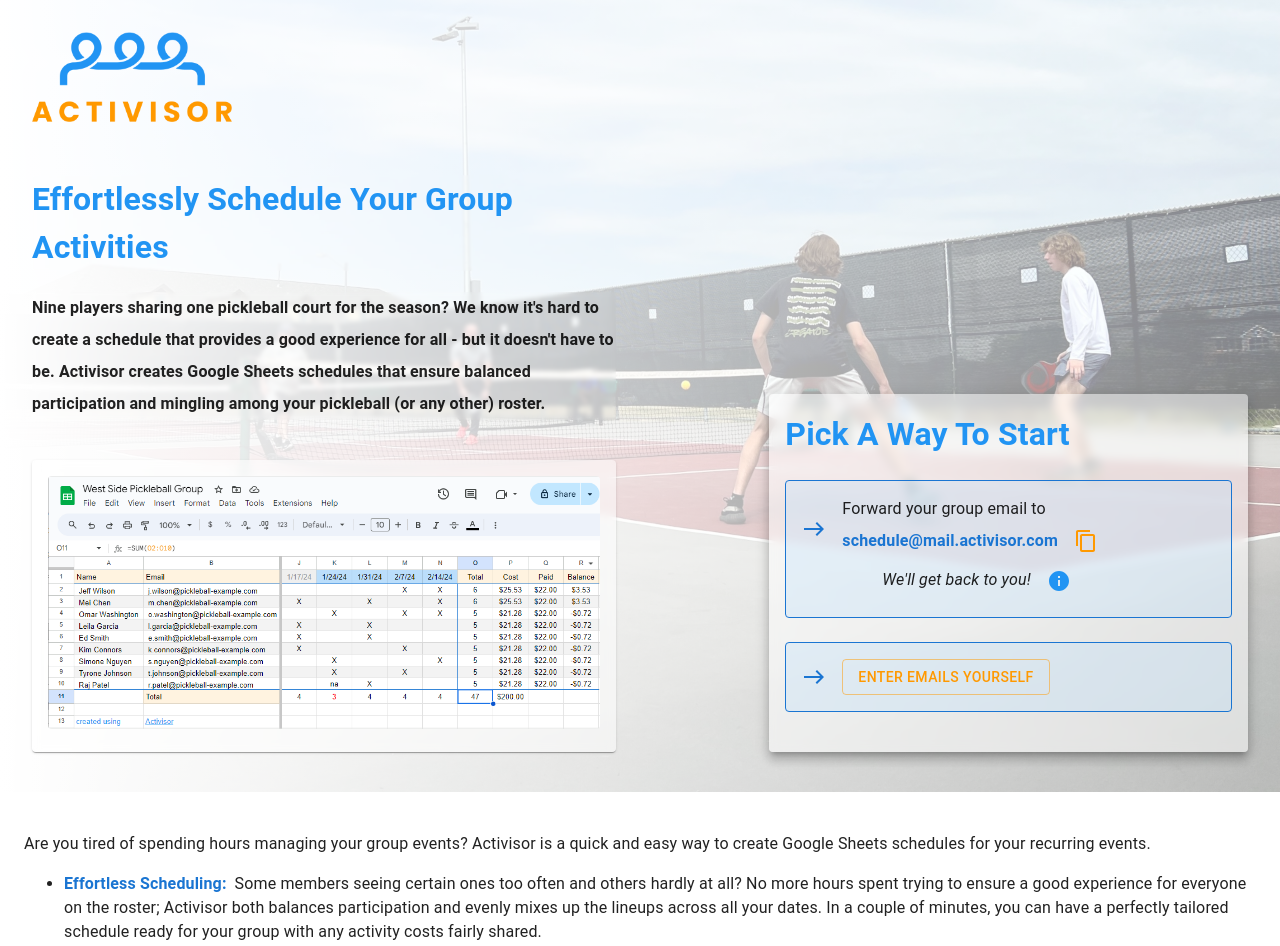
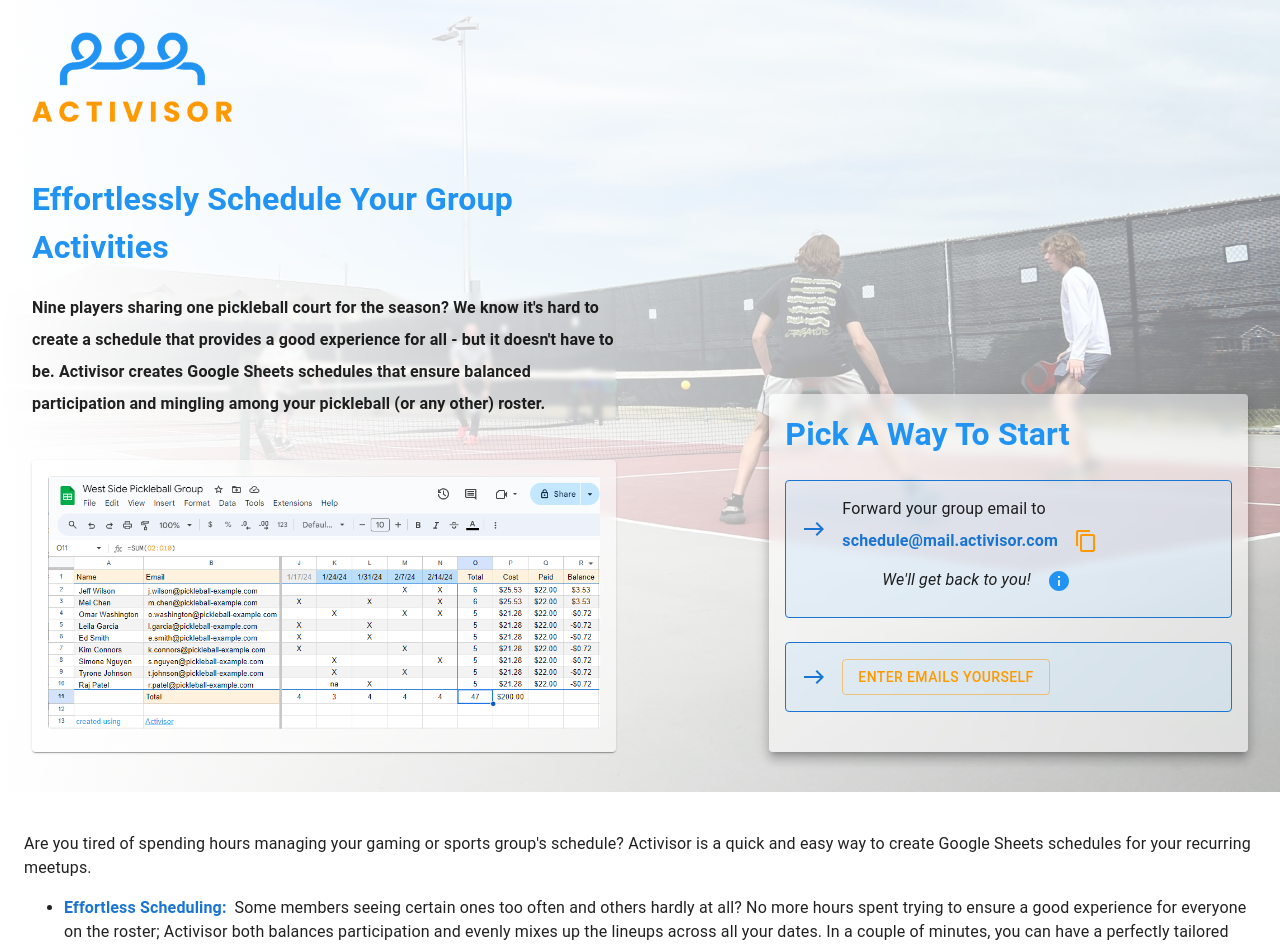
Before and after one commit to activisor/web-app, a Next.js app: page / in a window 1280 px wide. Shown: the top 946 px of the page. Built offline with nearby package versions, Linux system fonts and the light colour scheme.

Commit message:
edit taking into account survey conclusions

```diff
--- a/src/app/page.tsx
+++ b/src/app/page.tsx
@@ -248,7 +248,7 @@
                     padding: 32,
                 }
             }}>
-                <p>Are you tired of spending hours managing your group events? Activisor is a quick and easy way to create Google Sheets schedules for your recurring events.</p>
+                <p>Are you tired of spending hours managing your gaming or sports group&apos;s schedule? Activisor is a quick and easy way to create Google Sheets schedules for your recurring meetups.</p>
                 <ul css={{
                     '& > li': {
                         marginBottom: 16
```
